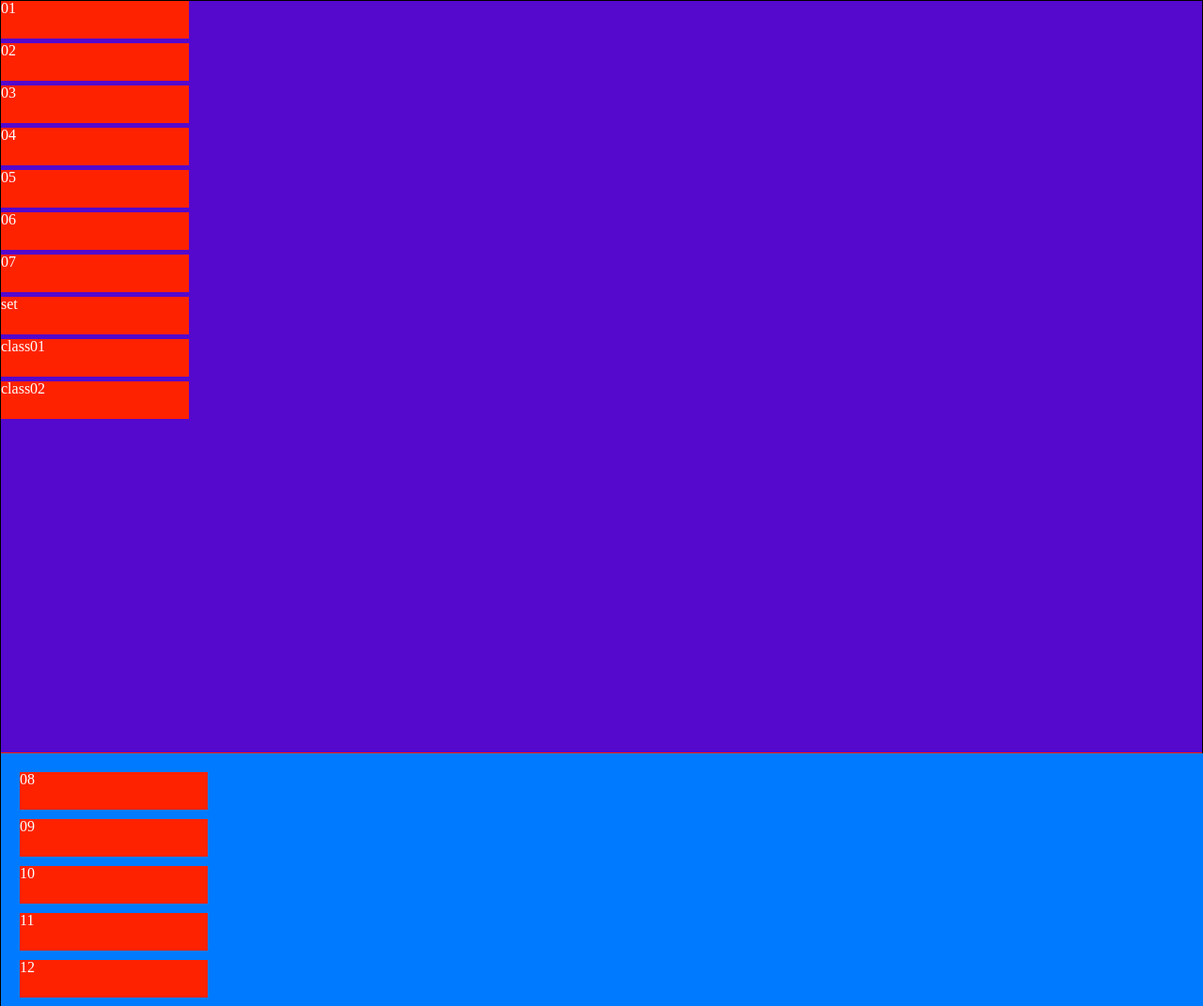
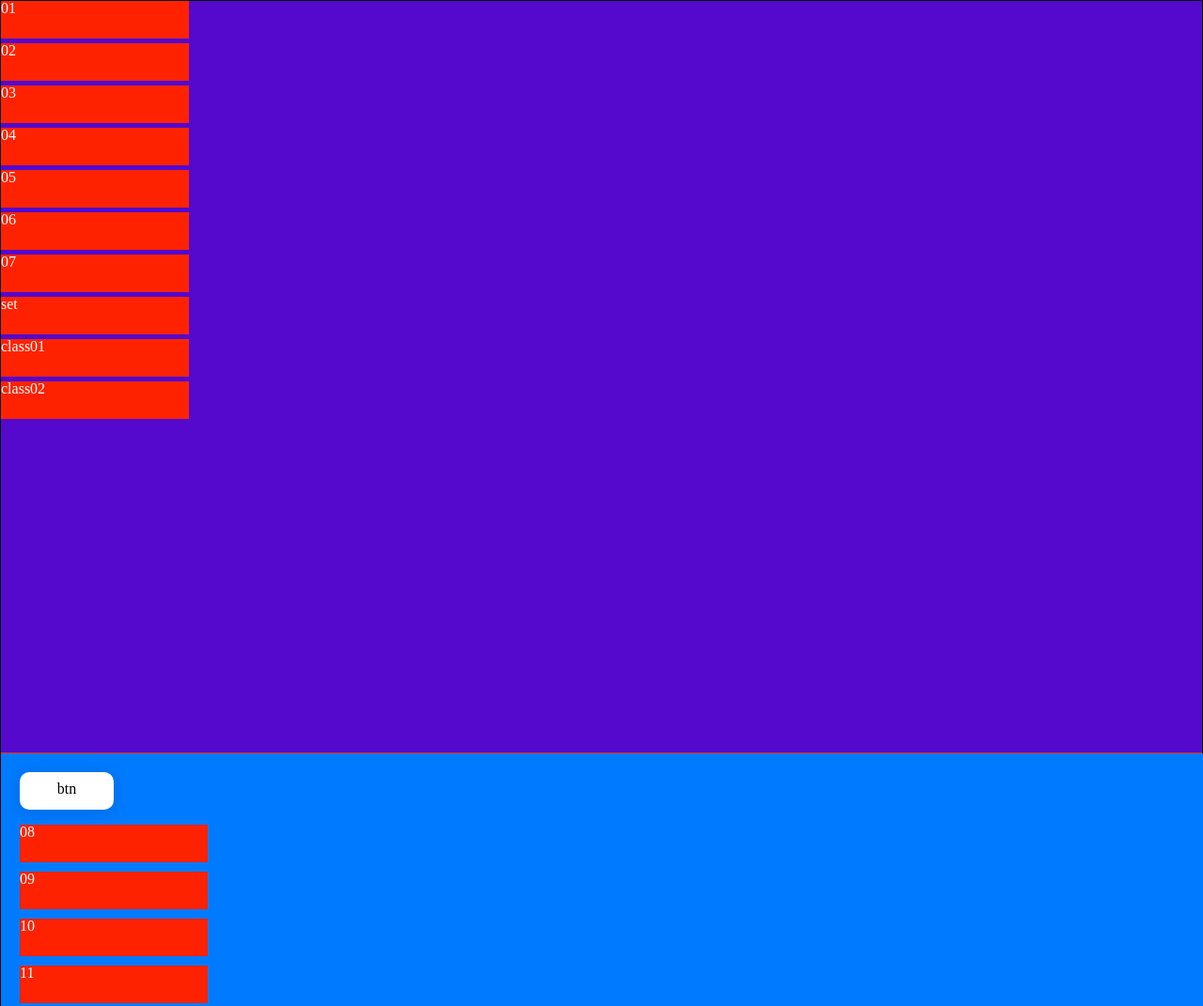
Before and after one commit to sexfat/cd102, a website: page index.html in a window 1280 px wide. Shown: the top 1071 px of the page at 94% size. Drawn offline with nearby package versions, Linux system fonts and the light colour scheme.

Commit message:
add jquery

```diff
--- a/index.html
+++ b/index.html
@@ -8,7 +8,7 @@
     <!-- css -->
     <link rel="stylesheet" href="./css/tween.css">
     <!-- plugin -->
-    <!-- <script src="libs/jquery/dist/jquery.min.js"></script> -->
+    <script src="libs/jquery/dist/jquery.min.js"></script>
     <script src="libs/gsap/src/minified/TweenMax.min.js"></script>
     <title>tweenmax 教學</title>
 </head>
@@ -32,6 +32,8 @@
 
     </div>
     <div class="section section02">
+        <div class="btn">btn</div>
+        <br>
         <div class="box box-red box_08">08</div>
         <div class="box box-red box_09">09</div>
         <div class="box box-red box_10">10</div>
--- a/js/tween.js
+++ b/js/tween.js
@@ -98,6 +98,11 @@ function section01() {
 // section01();
 console.log("section_01 ok");
 
+
+
+var _btn = $(".section02 .btn");
+
+_btn.on('click',function(){
     TweenMax.staggerFromTo('.section02 .box', 1, {
         scale: 1.4,
         alpha: 0
@@ -106,3 +111,4 @@ TweenMax.staggerFromTo('.section02 .box', 1, {
         alpha: 1,
         ease: Elastic.easeOut
     }, 0.2);
+});
--- a/sass/tween.scss
+++ b/sass/tween.scss
@@ -10,6 +10,17 @@ body {
     height: 40px;
     margin-bottom: 5px;
   }
+  .btn{
+    width: 100px;
+    height: 30px;
+    text-align: center;
+    background-color: #fff;
+    color: #000;
+    padding-top: 10px;
+    border-radius: 10px;
+    box-shadow: 0 2px 15px 3px rgba(0, 0, 0, 0.1) ;
+    cursor: pointer;
+}
   .box-red{
       background-color:#f20;
   }
```
Also changed, not shown: css/tween.css. Lines whose indentation alone changed are shown as unchanged.
